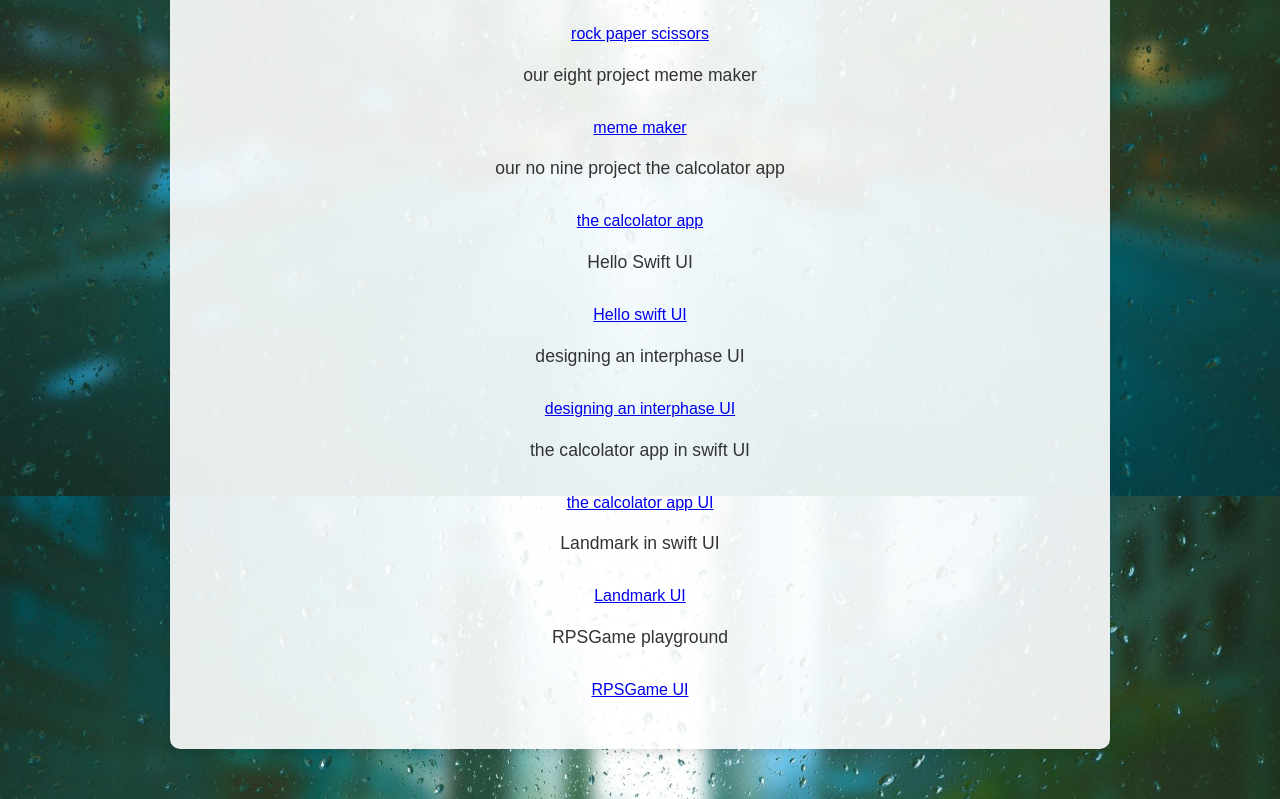
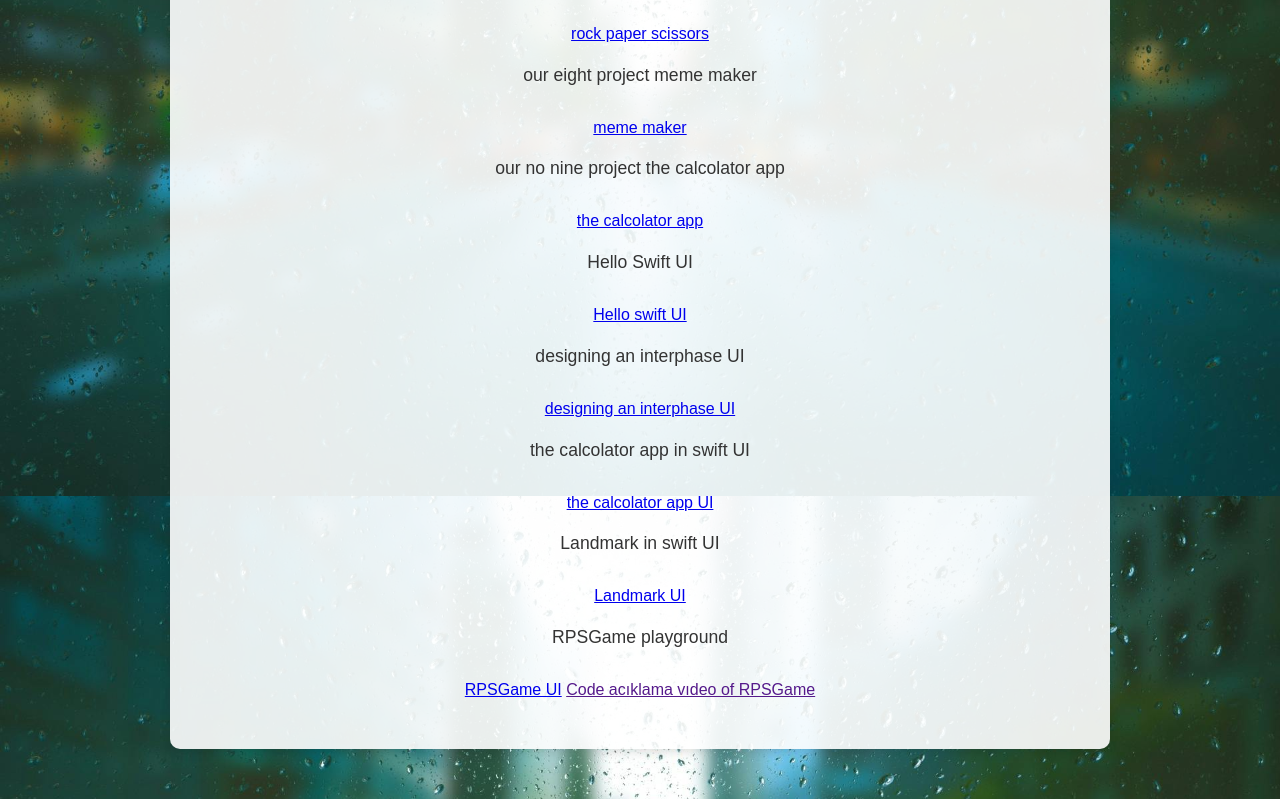
Before and after one commit to DorukErsoy34/DorukErsoy34.github.io, a plain HTML site: page projects.html in a window 1280 px wide. Shown: the part 1104-1903 px from the top of the page. Drawn offline with Linux system fonts and the light colour scheme.

Commit message:
Update projects.html

```diff
--- a/projects.html
+++ b/projects.html
@@ -127,6 +127,8 @@ In our repository we will go ahead and create a readme site in our repository .
         <p>RPSGame playground</p>
 
         <a href="https://github.com/DorukErsoy34/RPSGame/tree/main/My%20App.swiftpm">RPSGame UI</a>
+
+         <a href="">Code acıklama vıdeo of RPSGame </a>
         <footer>
             <!-- ChatGPT helped write this content -->
         </footer>
```
